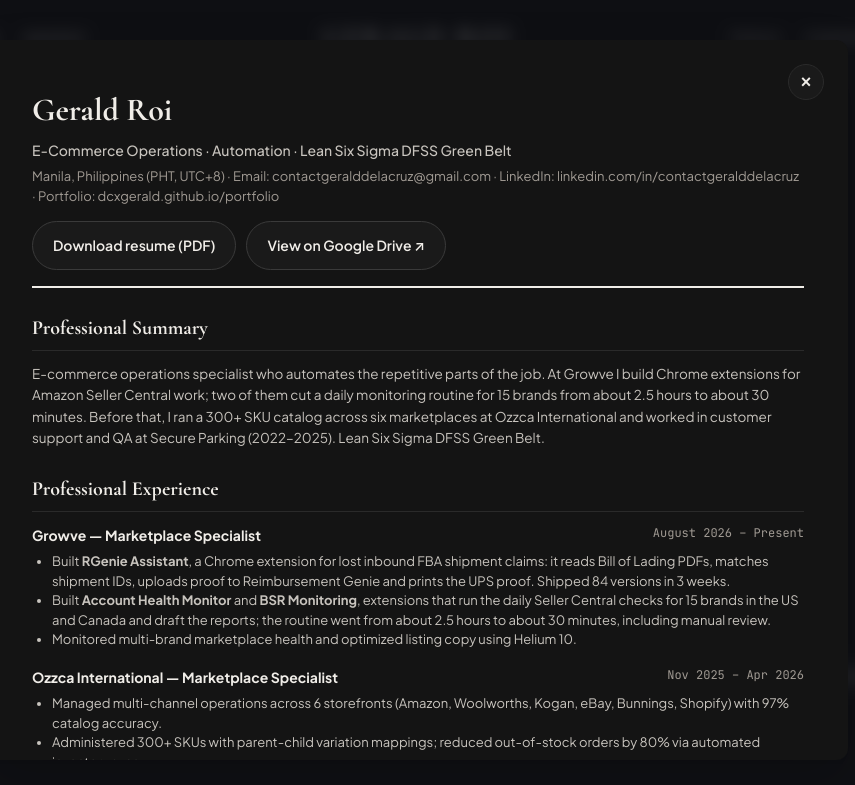
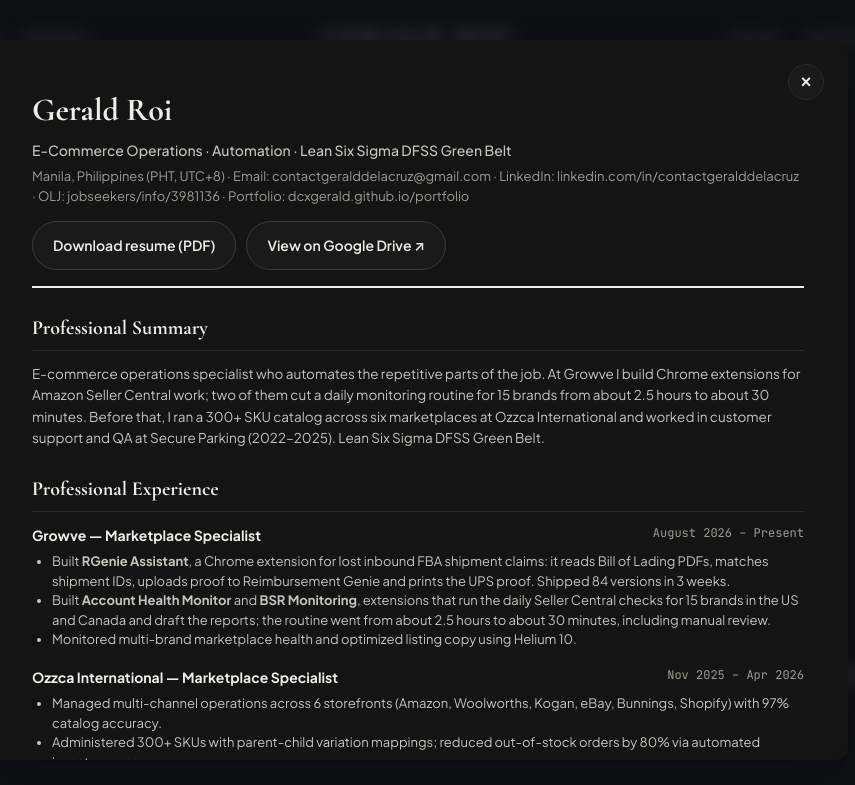
Before and after one commit to dcxgerald/portfolio, a plain HTML site: page index.html in a window 1280 px wide. Both pictures are taken after a click on the button "View CV". Shown: the top 785 px of the page, without its empty margins (222-1077 px from the left). Drawn offline with nearby package versions, Linux system fonts and the light colour scheme.

Commit message:
Keep OLJ in CV contact line
Co-Authored-By: Claude Opus 5.5 <noreply@anthropic.com>

```diff
--- a/index.html
+++ b/index.html
@@ -1941,7 +1941,7 @@
           E-Commerce Operations · Automation · Lean Six Sigma DFSS Green Belt
         </p>
         <p style="font-size: 13px; color: var(--ink-muted); margin-top: 4px;">
-          Manila, Philippines (PHT, UTC+8) · Email: contactgeralddelacruz@gmail.com · LinkedIn: linkedin.com/in/contactgeralddelacruz · Portfolio: dcxgerald.github.io/portfolio
+          Manila, Philippines (PHT, UTC+8) · Email: contactgeralddelacruz@gmail.com · LinkedIn: linkedin.com/in/contactgeralddelacruz · OLJ: jobseekers/info/3981136 · Portfolio: dcxgerald.github.io/portfolio
         </p>
         <div class="cv-print-row" style="display:flex;flex-wrap:wrap;gap:10px;align-items:center;margin-top:14px">
         <a class="link-chip cv-btn" href="https://drive.google.com/uc?export=download&amp;id=1x3eJOO5ahwvC8jigKSYQAQcgoS1c7jTT">Download resume (PDF)</a>
```
